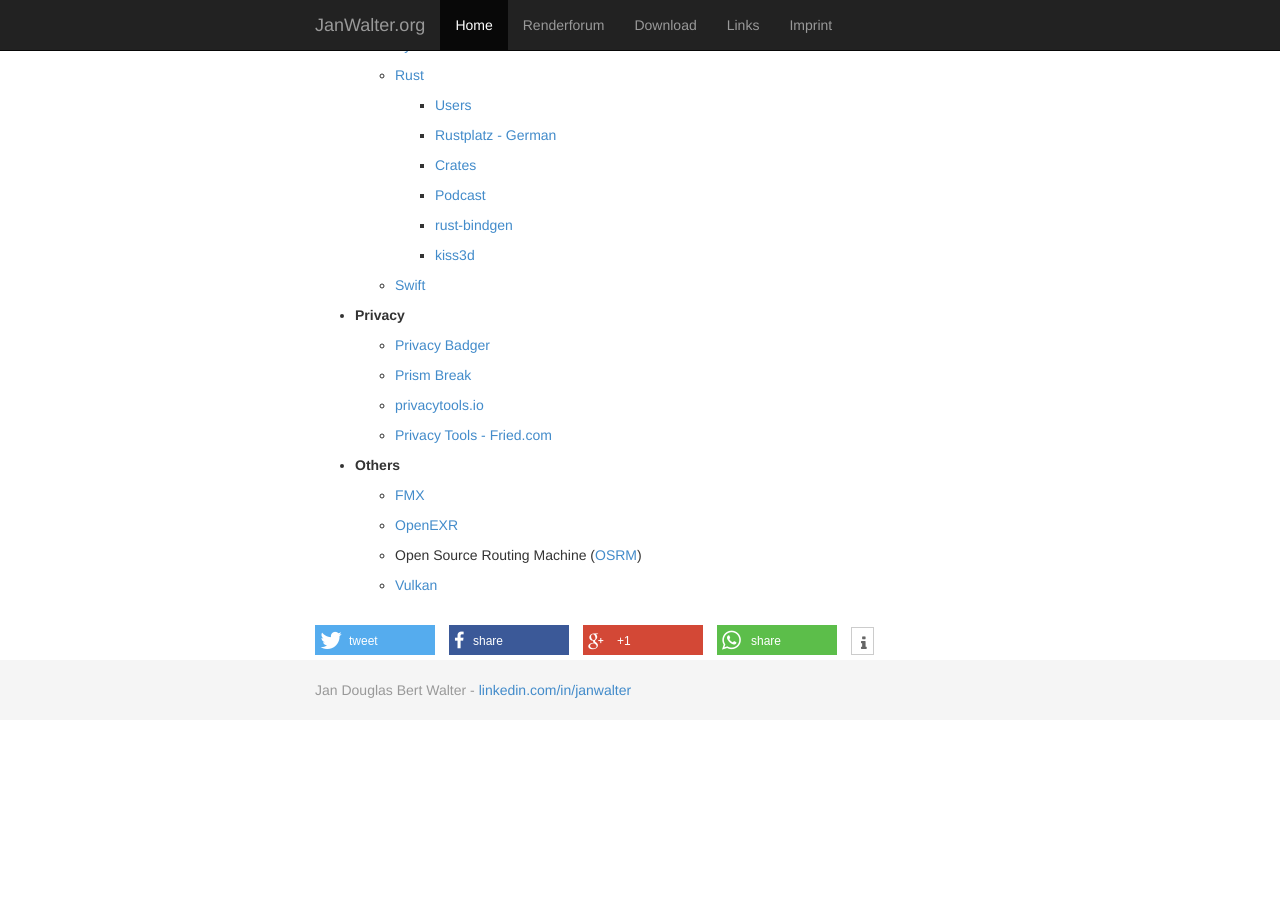
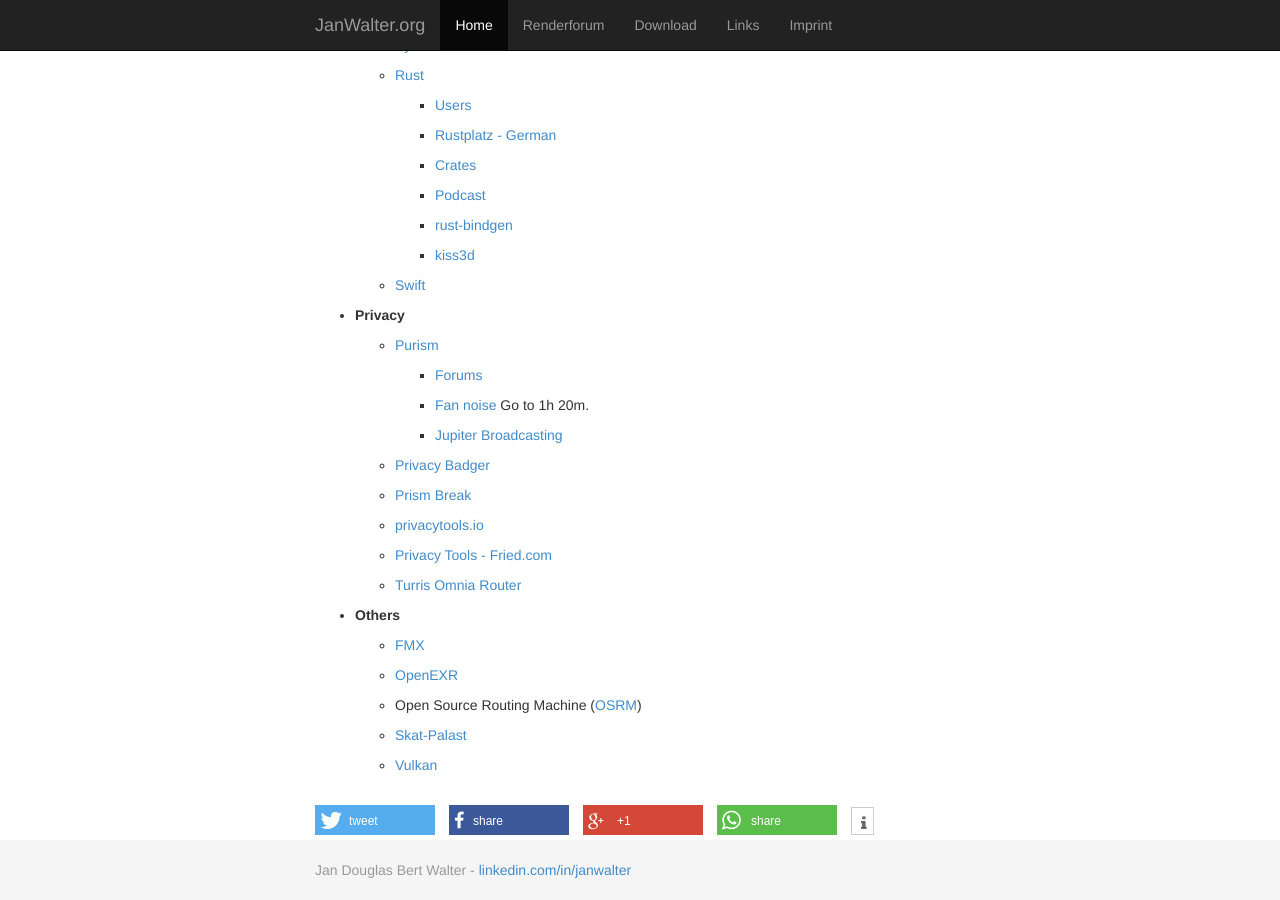
Before and after one commit to wahn/jan_walter_org, a Jekyll site: the page built from links/index.md, in a window 1280 px wide and 900 px high, scrolled down 2195 px. Built offline with Jekyll 4.4.1, drawn with Linux system fonts in a browser that asks for light colours; Markdown is read by kramdown in place of the engine named in the settings; before the commit the page ends 2915 px from its top, so only the background shows below that.

Commit message:
Add links for Purism Librem 13/15 and Turris Omnia Router.

```diff
--- a/links/index.md
+++ b/links/index.md
@@ -173,6 +173,14 @@
 
 * __Privacy__
 
+    - [Purism](https://puri.sm)
+
+        + [Forums](https://puri.sm/forums)
+
+        + [Fan noise](https://www.youtube.com/watch?v=KMRwaQNs45k) Go to 1h 20m.
+
+        + [Jupiter Broadcasting](http://www.jupiterbroadcasting.com/96641/the-high-price-of-purism-las-405-2)
+
     - [Privacy Badger](https://www.eff.org/privacybadger)
 
     - [Prism Break](https://prism-break.org/en)
@@ -180,6 +188,8 @@
     - [privacytools.io](http://www.privacytools.io)
 
     - [Privacy Tools - Fried.com](http://fried.com/privacy/)
+
+    - [Turris Omnia Router](https://www.indiegogo.com/projects/turris-omnia-hi-performance-open-source-router#)
 
 * __Others__
 
@@ -189,4 +199,6 @@
 
     - Open Source Routing Machine ([OSRM](http://map.project-osrm.org))
 
+    - [Skat-Palast](https://www.skat-palast.de)
+
     - [Vulkan](https://www.khronos.org/vulkan)
```
